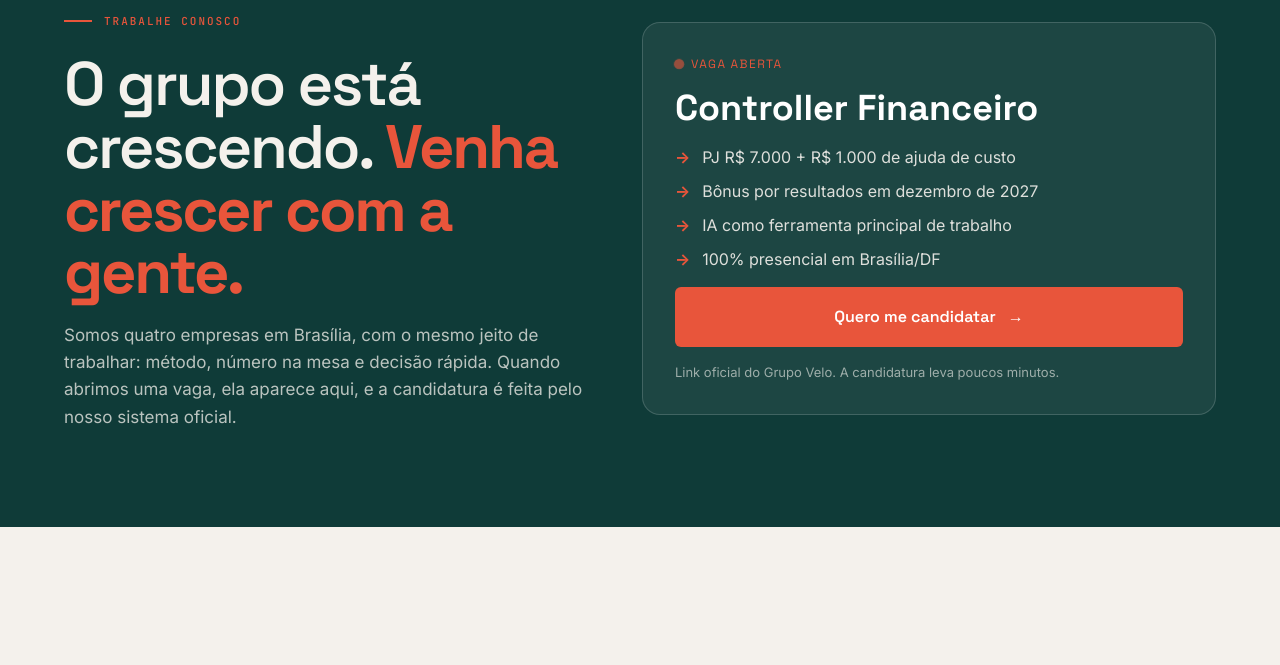
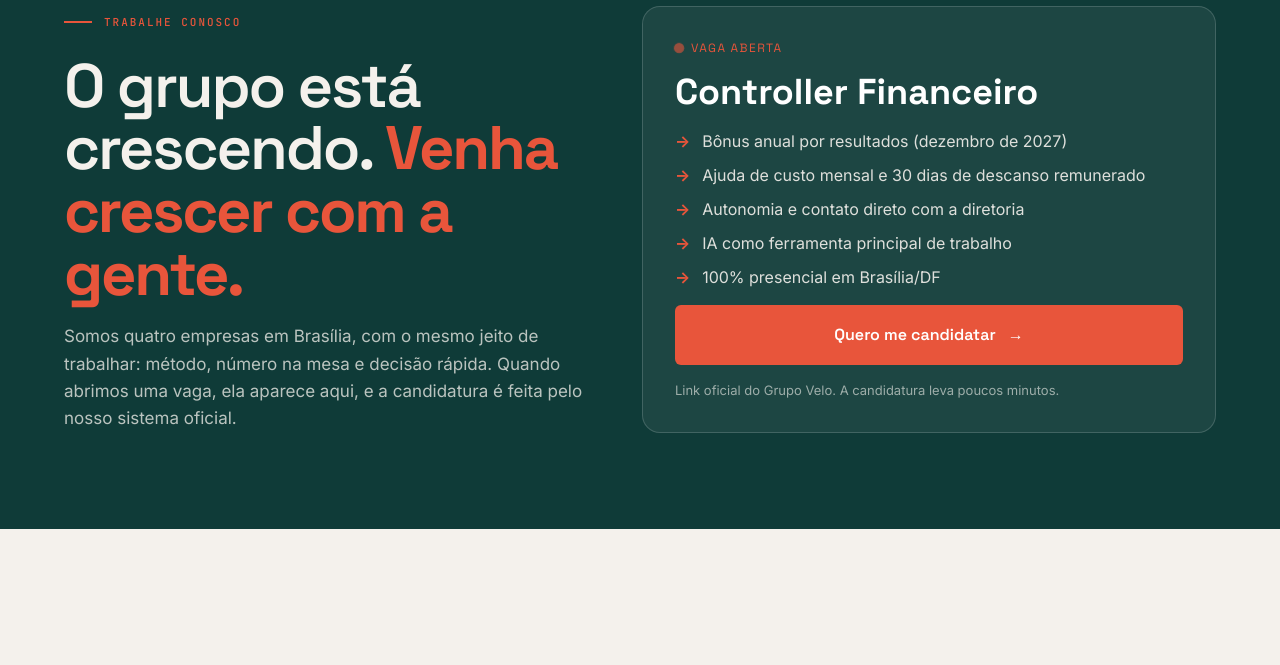
Before and after one commit to FelipeCafu/grupo-velo, a plain HTML site: page index.html in a window 1280 px wide. Shown: the part 9900-10565 px from the top of the page. Drawn offline with Linux system fonts and the light colour scheme.

Commit message:
Grupo Velo: vaga sem valores (salário só na candidatura) + mais benefícios + link novo
Co-Authored-By: Claude Opus 5.5 <noreply@anthropic.com>

```diff
--- a/index.html
+++ b/index.html
@@ -1257,7 +1257,7 @@
   <div class="hero-grid-bg"></div>
   <div class="hero-streaks"></div>
   <div class="hero-content">
-    <a class="hero-vaga" href="https://vagas.grupovelo.com.br/vaga/controller-financeiro" target="_blank" rel="noopener">
+    <a class="hero-vaga" href="https://vagas.grupovelo.com.br/vaga/controller-df" target="_blank" rel="noopener">
       <span class="hv-dot"></span><span class="hv-tag">Vaga aberta</span><span class="hv-txt">Controller Financeiro</span><span class="hv-go">Ver vaga →</span>
     </a>
     <div class="hero-meta">
@@ -1809,12 +1809,13 @@
       <span class="vaga-tag"><i></i>Vaga aberta</span>
       <h3 class="vaga-titulo">Controller Financeiro</h3>
       <ul class="vaga-lista">
-        <li><b>→</b>PJ R$ 7.000 + R$ 1.000 de ajuda de custo</li>
-        <li><b>→</b>Bônus por resultados em dezembro de 2027</li>
+        <li><b>→</b>Bônus anual por resultados (dezembro de 2027)</li>
+        <li><b>→</b>Ajuda de custo mensal e 30 dias de descanso remunerado</li>
+        <li><b>→</b>Autonomia e contato direto com a diretoria</li>
         <li><b>→</b>IA como ferramenta principal de trabalho</li>
         <li><b>→</b>100% presencial em Brasília/DF</li>
       </ul>
-      <a class="vaga-btn" href="https://vagas.grupovelo.com.br/vaga/controller-financeiro" target="_blank" rel="noopener">Quero me candidatar <span>→</span></a>
+      <a class="vaga-btn" href="https://vagas.grupovelo.com.br/vaga/controller-df" target="_blank" rel="noopener">Quero me candidatar <span>→</span></a>
       <span class="vaga-seguro">Link oficial do Grupo Velo. A candidatura leva poucos minutos.</span>
     </div>
   </div>
```
